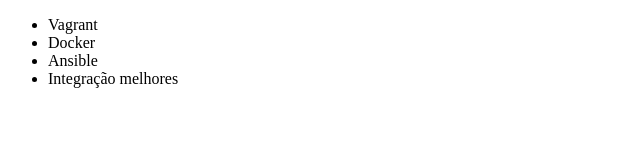
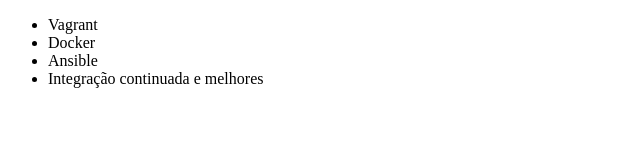
Before and after one commit to Robertcs1507/aluna-git, a plain HTML site: page index.html in a window 1280 px wide. Shown: the full height of the page, 0-640 px from the left. Drawn offline with Linux system fonts and the light colour scheme.

Commit message:
Alteração de melhores e continua

```diff
--- a/index.html
+++ b/index.html
@@ -9,7 +9,7 @@
         <li>Vagrant</li>
         <li>Docker</li>
         <li>Ansible</li>
-        <li>Integração melhores</li>
+        <li>Integração continuada e melhores</li>
     </ul>
 </body>
 </html>
```
